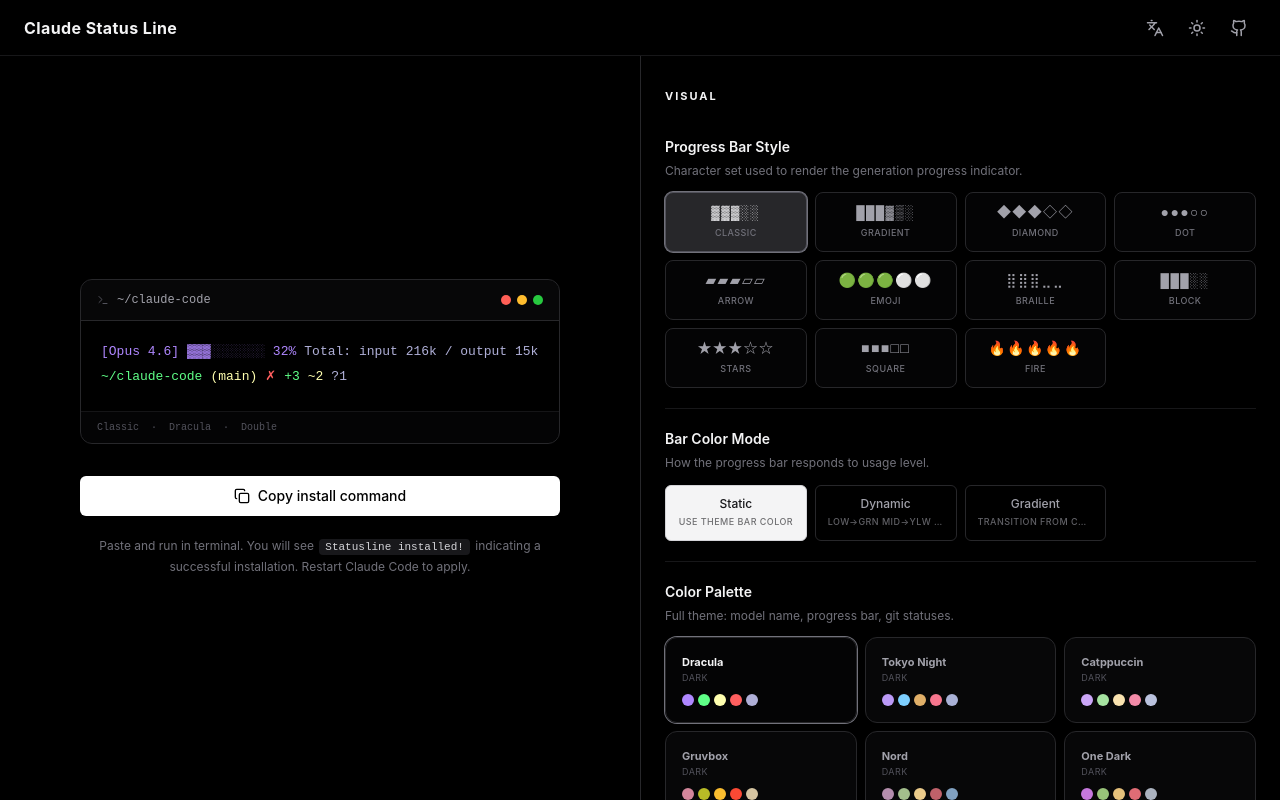
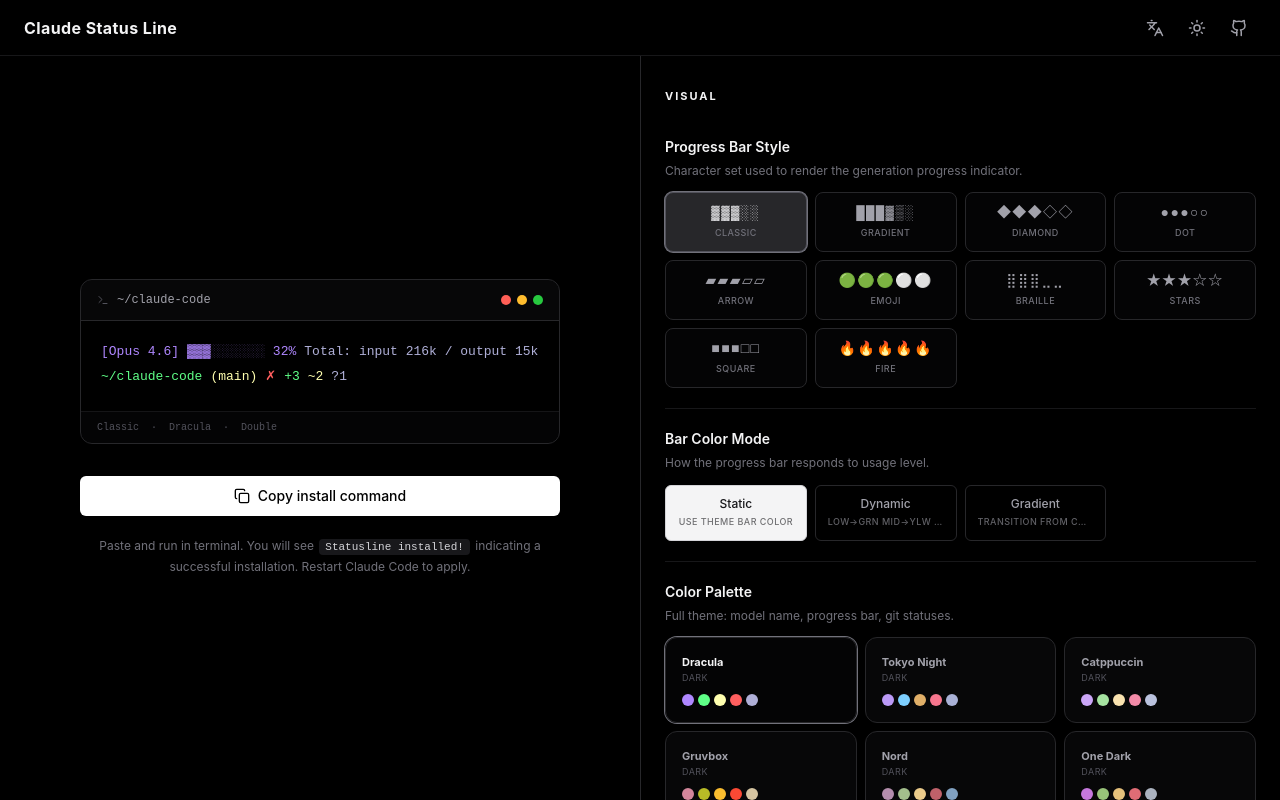
Before and after one commit to P2K0/claude-status-line, a React (Vite) app: page / in a window 1280 px wide. Built offline with nearby package versions, Linux system fonts and the light colour scheme.

Commit message:
chore: remove button configuration and update ui texts

```diff
--- a/src/constants.ts
+++ b/src/constants.ts
@@ -6,7 +6,6 @@
   { id: 'arrow', name: 'Arrow', filled: '▰', empty: '▱', preview: '▰▰▰▱▱' },
   { id: 'emoji', name: 'Emoji', filled: '🟢', empty: '⚪', preview: '🟢🟢🟢⚪⚪' },
   { id: 'braille', name: 'Braille', filled: '⣿', empty: '⣀', preview: '⣿⣿⣿⣀⣀' },
-  { id: 'block', name: 'Block', filled: '█', empty: '░', preview: '███░░' },
   { id: 'star', name: 'Stars', filled: '★', empty: '☆', preview: '★★★☆☆' },
   { id: 'square', name: 'Square', filled: '■', empty: '□', preview: '■■■□□' },
   { id: 'fire', name: 'Fire', filled: '🔥', empty: '🔥', preview: '🔥🔥🔥🔥🔥' },
--- a/src/i18n/locales/en-US.json
+++ b/src/i18n/locales/en-US.json
@@ -59,8 +59,6 @@
     "表情": "Emoji",
     "Braille": "Braille",
     "盲文": "Braille",
-    "Block": "Block",
-    "方块": "Block",
     "Stars": "Stars",
     "星星": "Stars",
     "Square": "Square",
--- a/src/i18n/locales/zh-CN.json
+++ b/src/i18n/locales/zh-CN.json
@@ -51,7 +51,6 @@
     "Arrow": "箭头",
     "Emoji": "表情",
     "Braille": "盲文",
-    "Block": "方块",
     "Stars": "星星",
     "Square": "方形",
     "Fire": "火焰",
```
